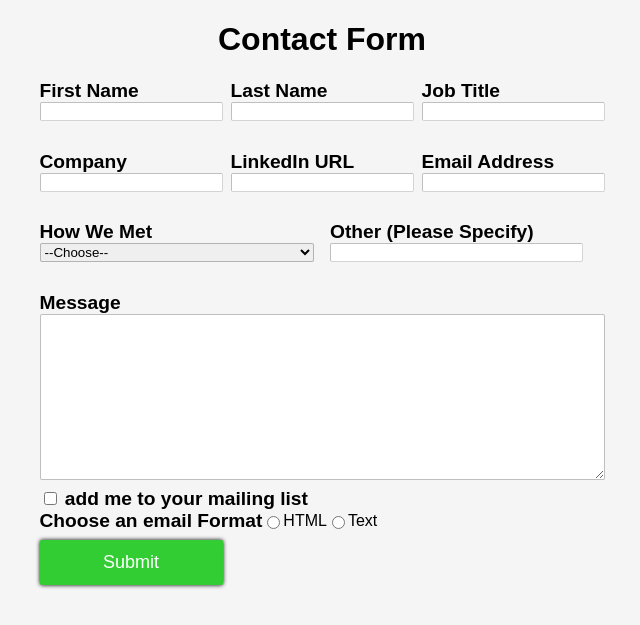
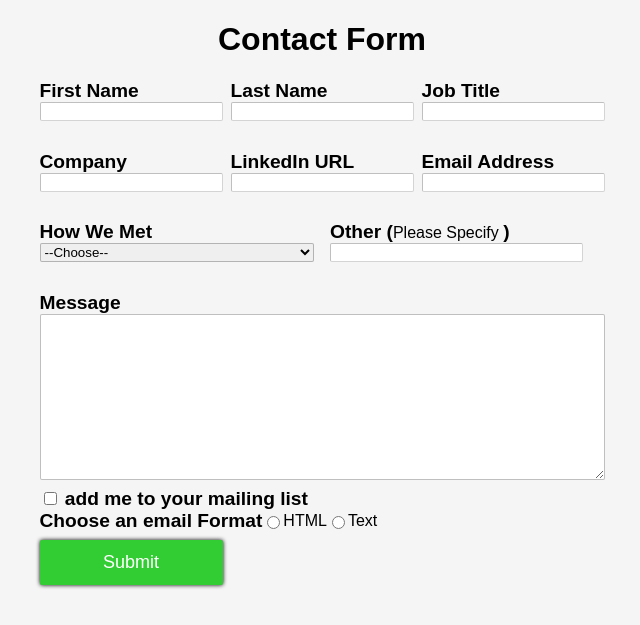
Before and after one commit to KJeansGR/Portfolio-Project, a Node server app: page / in a window 1280 px wide. Shown: the top 625 px of the page, without its empty margins (318-958 px from the left). Run offline with Node 20, Linux system fonts and the light colour scheme.

Commit message:
fixed bugs. added favicon

```diff
--- a/public/styles/styles.css
+++ b/public/styles/styles.css
@@ -108,3 +108,7 @@ width: 90%;
     display: none;
     color: crimson;
 }
+#other-met-specify{
+    font-weight: 400;
+    font-size: medium;
+}
--- a/views/home.html
+++ b/views/home.html
@@ -4,8 +4,9 @@
     <meta charset="UTF-8">
     <meta name="viewport" content="width=device-width, initial-scale=1.0">
     <link rel="Stylesheet" href="/styles/styles.css">
+    <link rel="icon" href="/images/chat.png">
     <script src="/js/contactform.js" defer></script>
-    <title>Portfolio Assignment</title>
+    <title>Portfolio Assignment 3</title>
 </head>
 <body>
     <h1>Contact Form</h1>
@@ -51,7 +52,7 @@
         <section id="met-section">
             <div id="met-select-div">
                 <label>How We Met
-                    <span id="err-met" class="err">Field Required</span>
+                    <span id="err-met" class="err">Field Required or Specify Other</span>
                 </label>
                 <select name="met-select" id="met-select">
                     <option value="none">--Choose--</option>
@@ -60,8 +61,8 @@
                 </select>
             </div>
             <div id="met-other-div">
-                <label for="other-met">Other (Please Specify)
-                    <span id="err-met-other" class="err">Field Required</span>
+                <label for="other-met">Other (<span id="other-met-specify">Please Specify </span>)
+                    <span id="err-met-other" class="err">Field Required or Select from menu</span>
                 </label>
                 <input type="text" name="other-met" id="other-met">
             </div>
```
Also changed, not shown: public/images/chat.png (added).
